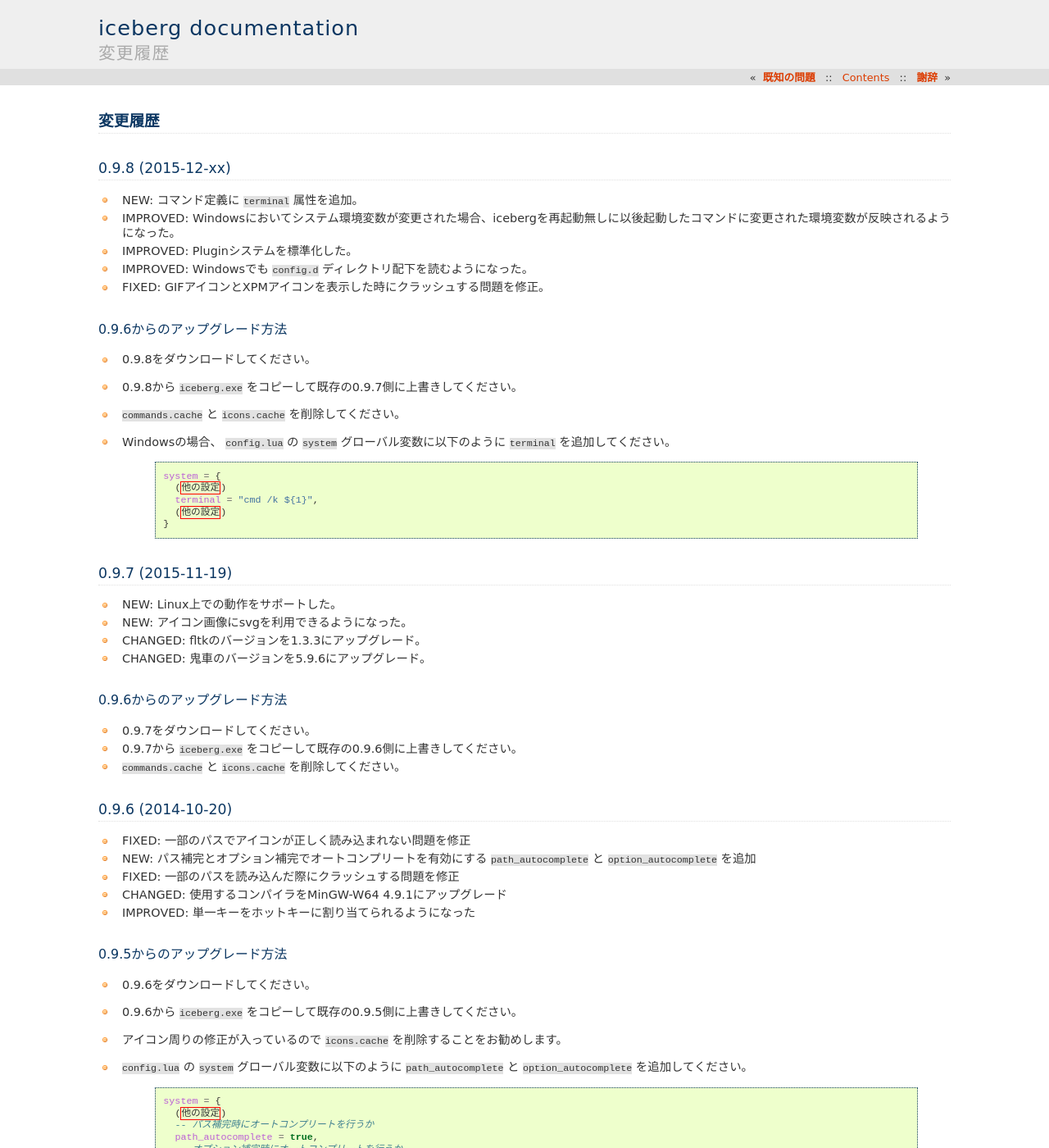
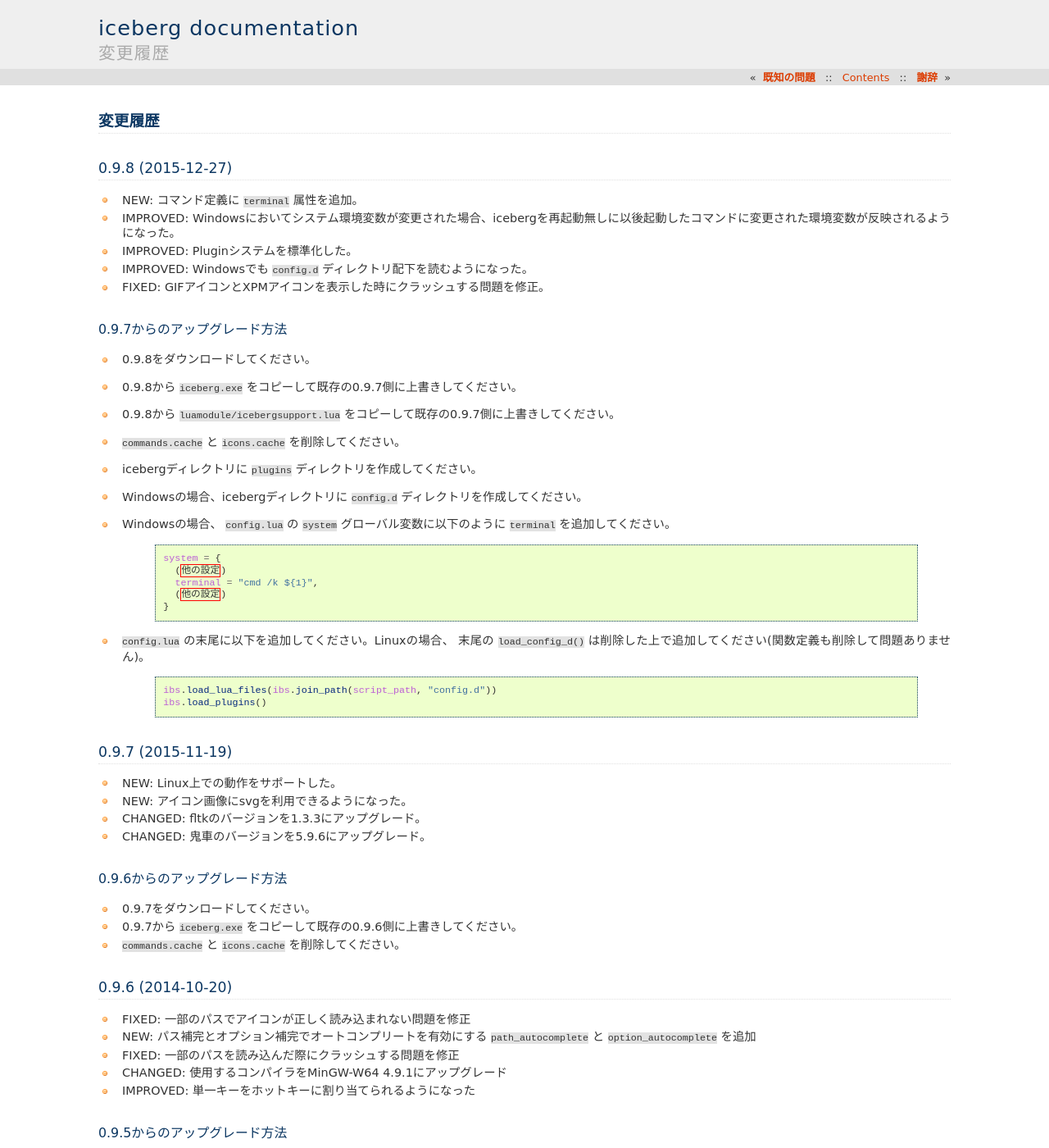
Before and after one commit to yuin/iceberg, a Sphinx documentation site: the page built from docs/source/changes.rst, in a window 1280 px wide and 1400 px high. Shown: the whole window at 82% size. Built offline with Sphinx 7.4.7, drawn with Linux system fonts in a browser that asks for light colours; the version number could not be read and is left out.

Commit message:
Update docs

```diff
--- a/docs/source/api.rst
+++ b/docs/source/api.rst
@@ -343,7 +343,7 @@
        :workdir: 実行ディレクトリ
        :description: 説明
        :icon: アイコンパス
-       :termial: ターミナルで実行するか(yes:する, no:しない, auto:自動)
+       :terminal: ターミナルで実行するか(yes:する, no:しない, auto:自動)
        :history: ヒストリへ追加するか
 
 .. lua:function:: icebergsupport.to_path(text)
--- a/docs/source/changes.rst
+++ b/docs/source/changes.rst
@@ -1,6 +1,6 @@
 変更履歴
 =======================
-0.9.8 (2015-12-xx)
+0.9.8 (2015-12-27)
 -----------------------
 - NEW: コマンド定義に ``terminal`` 属性を追加。
 - IMPROVED: Windowsにおいてシステム環境変数が変更された場合、icebergを再起動無しに以後起動したコマンドに変更された環境変数が反映されるようになった。
@@ -8,11 +8,14 @@
 - IMPROVED: Windowsでも ``config.d`` ディレクトリ配下を読むようになった。
 - FIXED: GIFアイコンとXPMアイコンを表示した時にクラッシュする問題を修正。
 
-0.9.6からのアップグレード方法
+0.9.7からのアップグレード方法
 ~~~~~~~~~~~~~~~~~~~~~~~~~~~~~~~~
 - 0.9.8をダウンロードしてください。
 - 0.9.8から ``iceberg.exe`` をコピーして既存の0.9.7側に上書きしてください。
+- 0.9.8から ``luamodule/icebergsupport.lua`` をコピーして既存の0.9.7側に上書きしてください。
 - ``commands.cache`` と  ``icons.cache`` を削除してください。
+- icebergディレクトリに ``plugins`` ディレクトリを作成してください。
+- Windowsの場合、icebergディレクトリに ``config.d`` ディレクトリを作成してください。
 - Windowsの場合、 ``config.lua`` の ``system`` グローバル変数に以下のように ``terminal``  を追加してください。
 
     .. code-block:: lua
@@ -22,6 +25,14 @@
           terminal = "cmd /k ${1}",
           (他の設定)
         }
+
+- ``config.lua`` の末尾に以下を追加してください。Linuxの場合、 末尾の ``load_config_d()`` は削除した上で追加してください(関数定義も削除して問題ありません)。
+
+    .. code-block:: lua
+
+        ibs.load_lua_files(ibs.join_path(script_path, "config.d"))
+        ibs.load_plugins()
+
 
 0.9.7 (2015-11-19)
 -----------------------
--- a/docs/source/luadomain.py
+++ b/docs/source/luadomain.py
@@ -196,7 +196,7 @@
               name.replace('$', '_S_'), contnode, name)
 
   def get_objects(self):
-    for refname, (docname, type) in self.data['objects'].iteritems():
+    for refname, (docname, type) in self.data['objects'].items():
       yield refname, refname, type, docname, \
           refname.replace('$', '_S_'), 1
 
--- a/docs/source/overview.rst
+++ b/docs/source/overview.rst
@@ -22,7 +22,7 @@
 `Release <https://github.com/yuin/iceberg/releases>`_ で配布されているアーカイブを任意の場所に解凍してください。レジストリは使用していません。
 
 Linux(Ubuntu 14.04)
-~~~~~~~~~~~~~~~
+~~~~~~~~~~~~~~~~~~~~~~~~~
 以下のライブラリが必要です。 ``apt-get`` コマンドでインストールしてください。
 
 - g++
```
